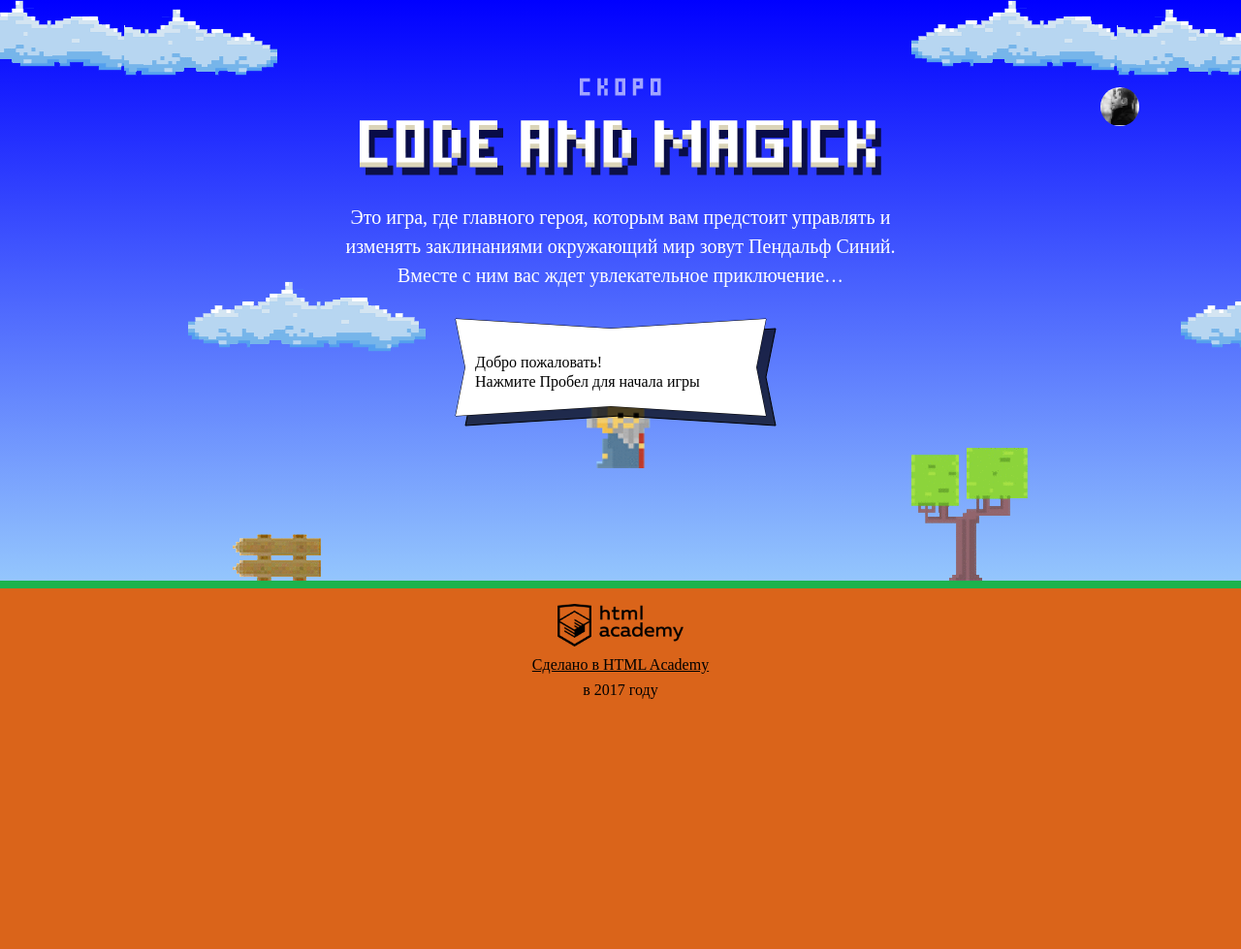
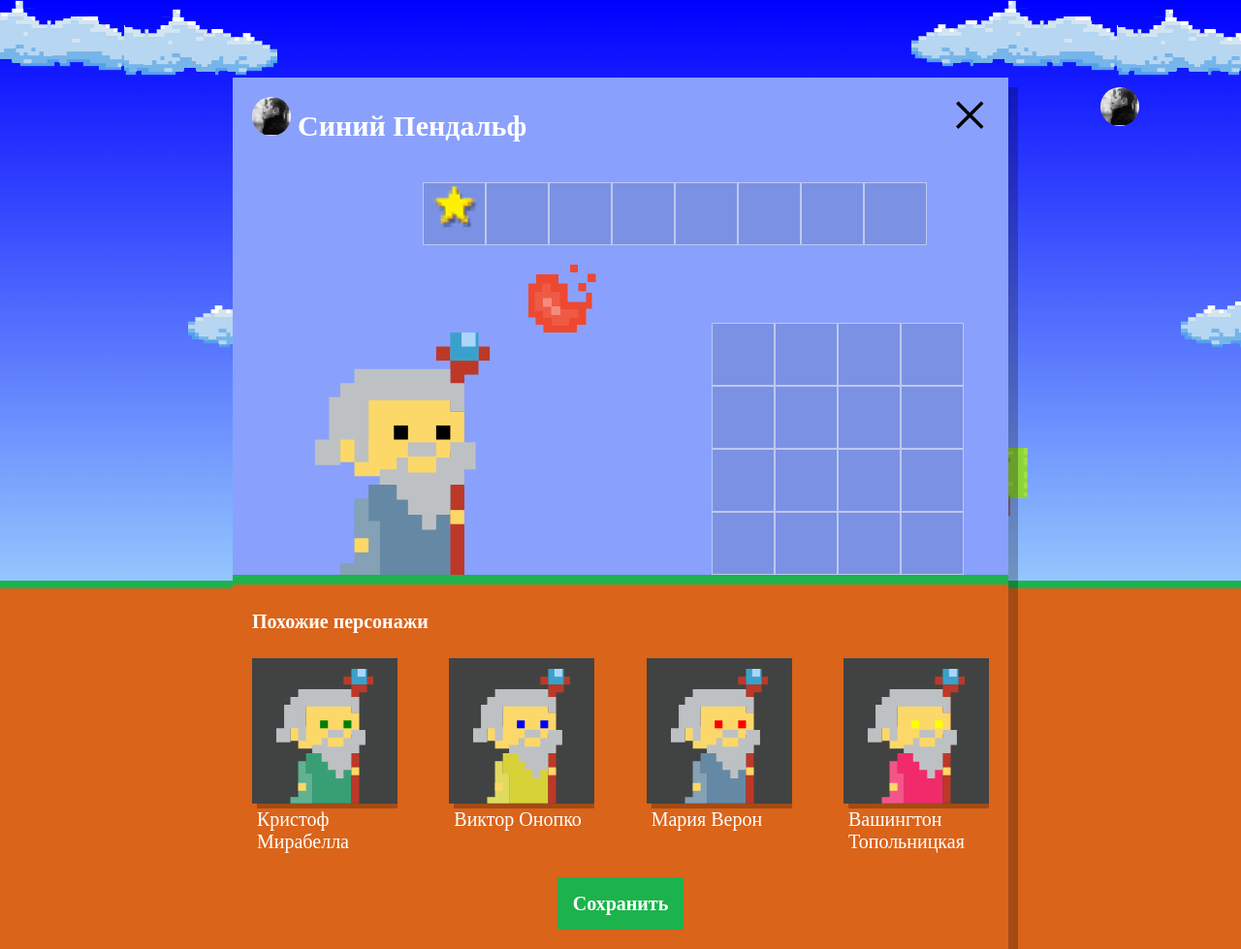
Before and after one commit to yuryweiland/862849-code-and-magick, a website: page index.html in a window 1280 px wide. Shown: the whole page at 97% size. Before the commit the page ends 800 px from the top, so only its background shows below. Drawn offline with Linux system fonts and the light colour scheme; a web font is replaced by a local one.

Commit message:
(feat): Обновлен index.html

```diff
--- a/index.html
+++ b/index.html
@@ -205,6 +205,7 @@
 
 <script src="js/stats.js"></script>
 <script src="js/game.js"></script>
+<script src="js/setup.js"></script>
 
 </body>
 </html>
--- a/js/setup.js
+++ b/js/setup.js
@@ -0,0 +1,68 @@
+/**
+ * Created by Вайланд on 29.09.2018.
+ */
+
+'use strict';
+
+var WIZARD_NAMES = ['Иван', 'Хуан Себастьян', 'Мария', 'Кристоф', 'Виктор', 'Юлия', 'Люпита', 'Вашингтон'];
+var WIZARD_SURNAMES = ['да Марья', 'Верон', 'Мирабелла', 'Вальц', 'Онопко', 'Топольницкая', 'Нионго', 'Ирвинг'];
+var WIZARD_COAT_COLOR = ['rgb(101, 137, 164)', 'rgb(241, 43, 107)', 'rgb(146, 100, 161)', 'rgb(56, 159, 117)', 'rgb(215, 210, 55)', 'rgb(0, 0, 0)'];
+var WIZARD_EYES_COLOR = ['black', 'red', 'blue', 'yellow', 'green'];
+var NUMBER_OF_WIZARDS = 4;
+
+function getValue(array) {
+  return deleteUsedArrayValue(array, getRandomArrayValue(array));
+}
+
+function getRandomArrayValue(array) {
+  var index = Math.floor(Math.random() * array.length);
+  return array[index];
+}
+
+function deleteUsedArrayValue(array, value) {
+  array.splice(array.indexOf(value), 1);
+  return value;
+}
+
+function main() {
+  var setup = document.querySelector('.setup');
+
+  var similarListElement = setup.querySelector('.setup-similar-list');
+
+  var similarWizardTemplate = document
+    .querySelector('#similar-wizard-template')
+    .content
+    .querySelector('.setup-similar-item');
+
+  var generateWizard = function () {
+    var wizard = similarWizardTemplate.cloneNode(true);
+
+    wizard
+      .querySelector('.setup-similar-label')
+      .textContent = getValue(WIZARD_NAMES) + ' ' + getValue(WIZARD_SURNAMES);
+
+    wizard
+      .querySelector('.wizard-coat')
+      .style.fill = getValue(WIZARD_COAT_COLOR);
+
+    wizard
+      .querySelector('.wizard-eyes')
+      .style.fill = getValue(WIZARD_EYES_COLOR);
+
+    return wizard;
+  };
+
+  var fragment = document.createDocumentFragment();
+
+  for (var i = 0; i < NUMBER_OF_WIZARDS; i++) {
+    fragment.appendChild(generateWizard());
+  }
+
+  similarListElement.appendChild(fragment);
+
+  setup.classList.remove('hidden');
+
+  setup.querySelector('.setup-similar').classList.remove('hidden');
+}
+
+main();
```
